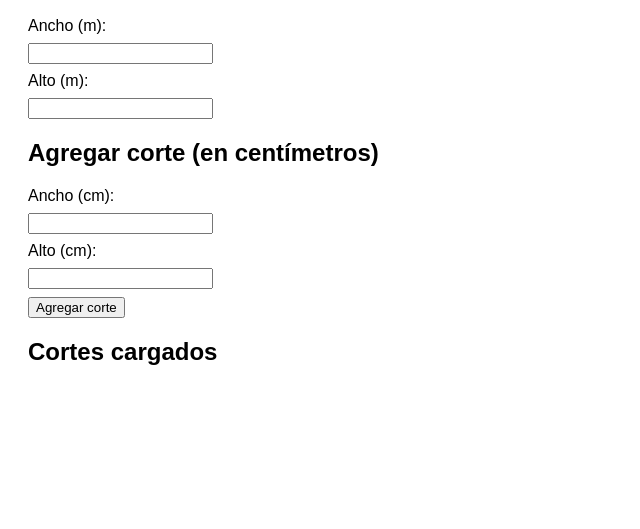
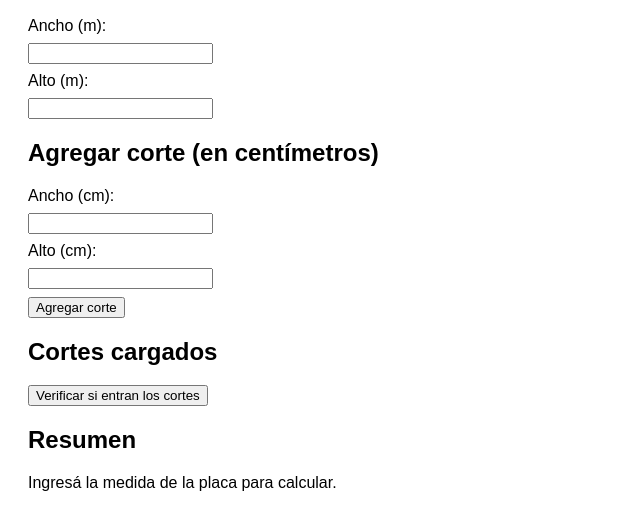
Before and after one commit to Maturojo/optimizadorDeCortes, a plain HTML site: page index.html in a window 1280 px wide. Shown: the part 139-668 px from the top of the page, without its empty margins (0-640 px from the left). Drawn offline with Linux system fonts and the light colour scheme.

Commit message:
Agregue un boton para verificar si entran los  cortes en el tablero!

```diff
--- a/index.html
+++ b/index.html
@@ -13,8 +13,9 @@
     <h1>Optimizador de Cortes</h1>
 
     <h2>Medida de la placa (en metros)</h2>
-  <label>Ancho (m): <input type="number" step="0.01" id="placaAncho"></label>
-  <label>Alto (m): <input type="number" step="0.01" id="placaAlto"></label>
+    <label>Ancho (m):
+        <input type="number" step="0.01" id="placaAncho" oninput="actualizarMedidaPlaca(); mostrarResumen();"></label>
+    <label>Alto (m): <input type="number" step="0.01" id="placaAlto"  oninput="actualizarMedidaPlaca(); mostrarResumen();" ></label>
 
     <h2>Agregar corte (en centímetros)</h2>
     <label>Ancho (cm): <input type="number" id="corteAncho"></label>
@@ -23,6 +24,12 @@
 
     <h2>Cortes cargados</h2>
     <ul id="listaCortes"></ul>
+
+    <button onclick="mostrarResumen()">Verificar si entran los cortes</button>
+
+    <h2>Resumen</h2>
+    <p id="resumen"></p>
+
 
     <script>
         const cortes = [];
@@ -70,6 +77,39 @@
             lista.appendChild(li);
         });
         }
+
+        mostrarResumen();
+
+
+    function mostrarResumen() {
+        actualizarMedidaPlaca();
+        const resumen = document.getElementById('resumen');
+
+        if (placa.ancho === 0 || placa.alto === 0) {
+        resumen.textContent = "Ingresá la medida de la placa para calcular.";
+        return;
+        }
+
+        if (cortes.length === 0) {
+        resumen.textContent = "Todavía no cargaste ningún corte.";
+        return;
+        }
+
+        const areaPlaca = placa.ancho * placa.alto;
+        let areaCortes = 0;
+
+        cortes.forEach(corte => {
+        areaCortes += corte.ancho * corte.alto;
+        });
+
+        const porcentaje = ((areaCortes / areaPlaca) * 100).toFixed(2);
+
+        if (areaCortes <= areaPlaca) {
+        resumen.textContent = `🟢 Los cortes ocupan ${porcentaje}% del área de la placa. Entran.`;
+        } else {
+        resumen.textContent = `🔴 Los cortes ocupan ${porcentaje}% del área de la placa. No entran.`;
+        }
+    }
     </script>
 </body>
 </html>
```
Lines whose indentation alone changed are shown as unchanged.
